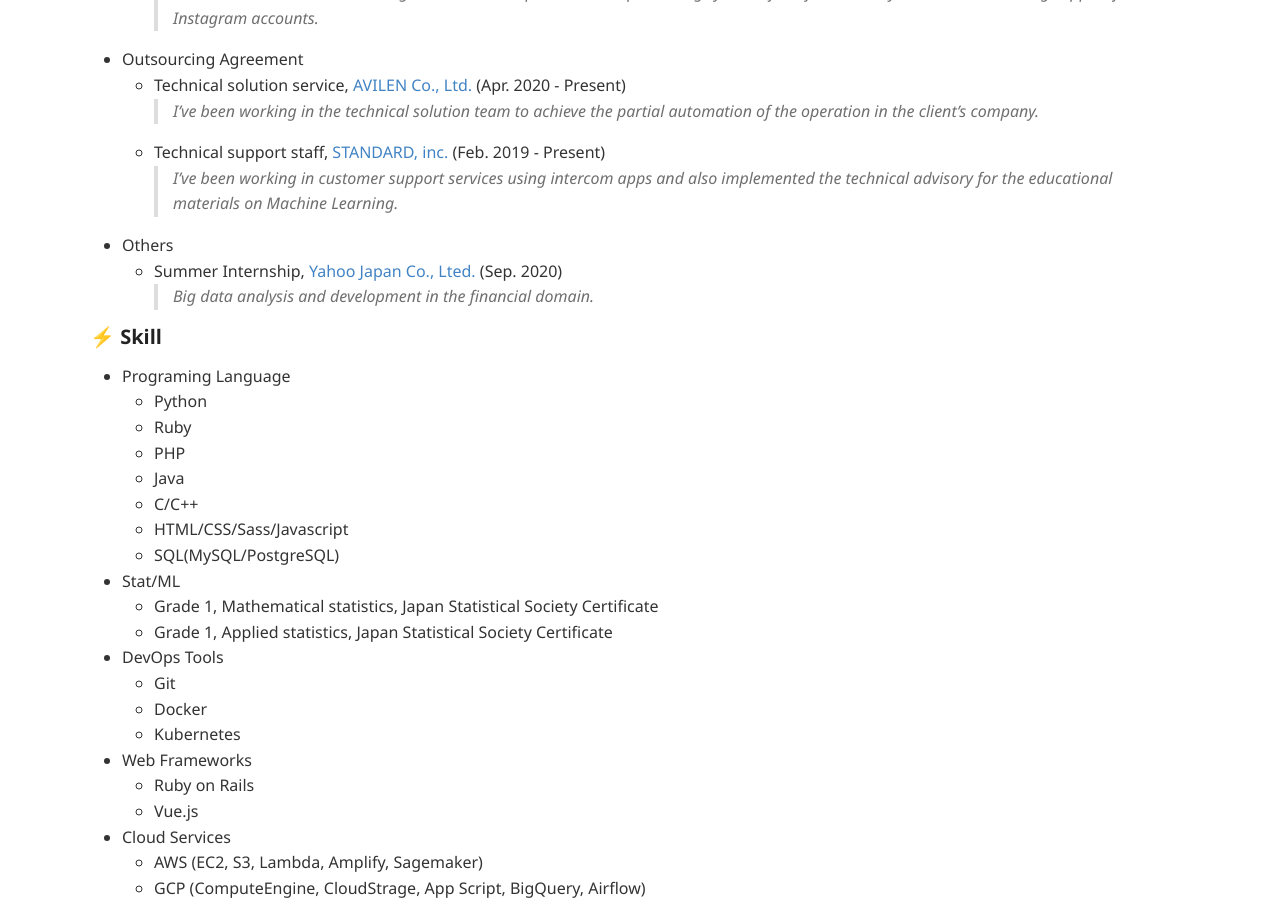
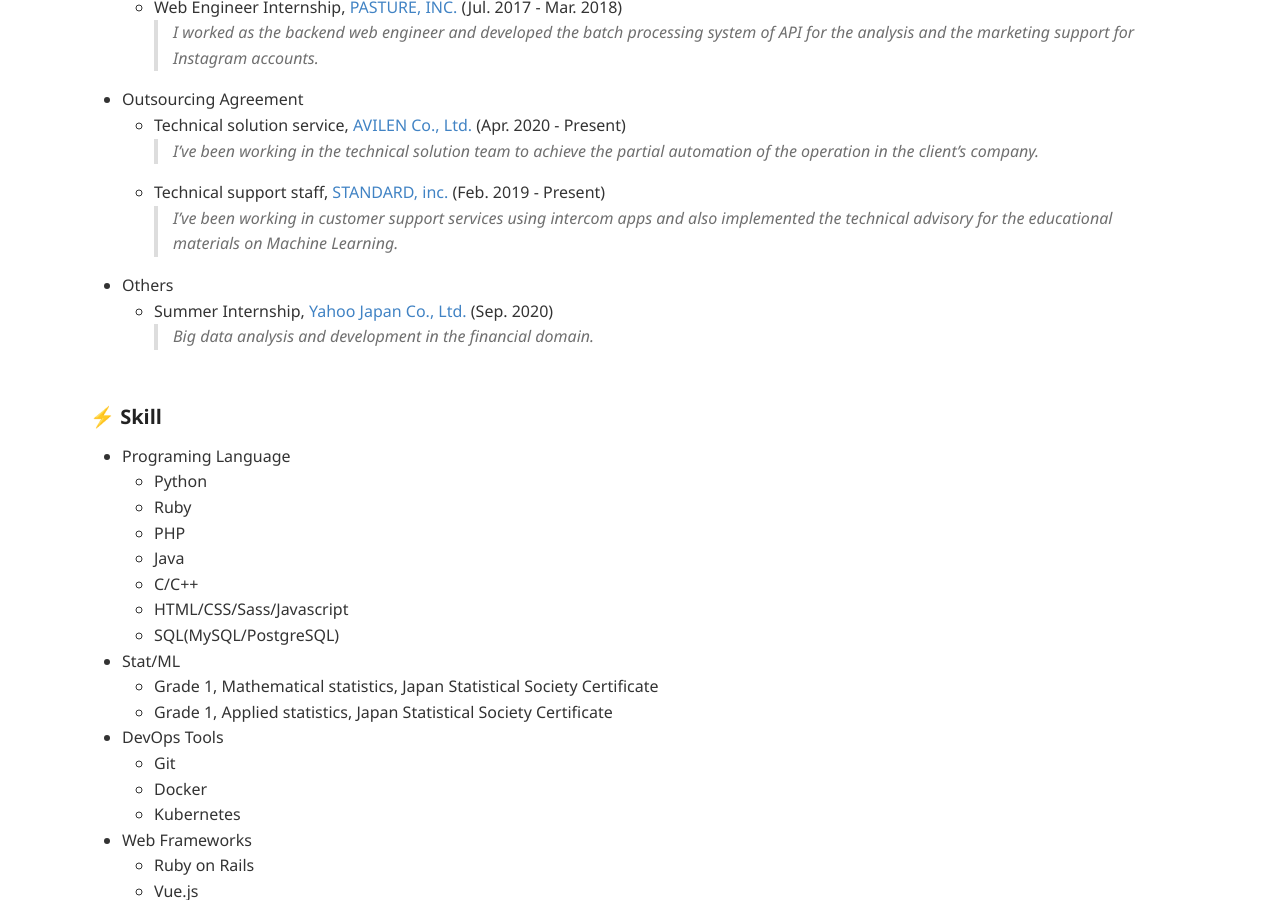
Before and after one commit to yumaloop/old-jekyll-blog-site, a Jekyll site: the page built from about.md, in a window 1280 px wide and 900 px high, scrolled down 1082 px. Built offline with Jekyll 4.4.1, drawn with Linux system fonts in a browser that asks for light colours; comment, search, counter and statistics services are not loaded.

Commit message:
tiny update

```diff
--- a/about.md
+++ b/about.md
@@ -23,6 +23,8 @@
 * MSc in Computer Science (Apr. 2020 - Mar. 2022)
   - Center for Information & Computer Science, School of Science for Open and Environmental Systems, Graduate School of Science and Technology, Keio University, Japan.
 
+<br>
+
 #### &#x1f4a1; Work Experience
 
 * Part-time Job
@@ -38,8 +40,10 @@
     * Technical support staff, [STANDARD, inc.](https://standard2017.com/) (Feb. 2019 - Present)
       > I've been working in customer support services using intercom apps and also implemented the technical advisory for the educational materials on Machine Learning.
 * Others
-    * Summer Internship, [Yahoo Japan Co., Lted.](https://about.yahoo.co.jp/) (Sep. 2020)
+    * Summer Internship, [Yahoo Japan Co., Ltd.](https://about.yahoo.co.jp/) (Sep. 2020)
       > Big data analysis and development in the financial domain.
+
+<br>
 
 #### &#x26a1; Skill
 
@@ -69,6 +73,8 @@
     * AWS (EC2, S3, Lambda, Amplify, Sagemaker)
     * GCP (ComputeEngine, CloudStrage, App Script, BigQuery, Airflow)
 
+<br>
+
 #### &#x1f310; Social Links
 
 * Facebook: [yumauchiumi](https://www.facebook.com/yumauchiumi)
@@ -84,6 +90,8 @@
 * Spotify: [xndo1nzh6y83p775etrktk2mv](https://open.spotify.com/user/xndo1nzh6y83p775etrktk2mv?si=s3ZU58pZTHKGt4aOfpwmKg)
 * 500px: [@yumaloop](https://500px.com/yumaloop)
 
+<br>
+
 #### &#x1f31f; Contact
 
 * Address: Tokyo, Japan
```
